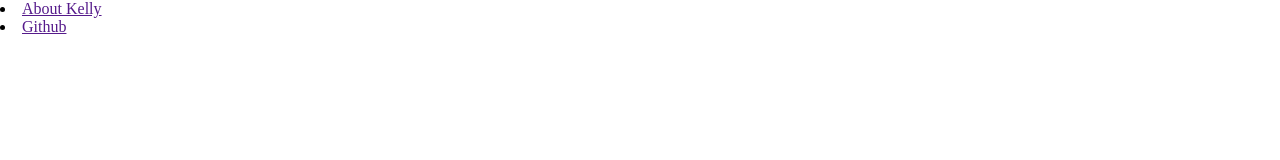
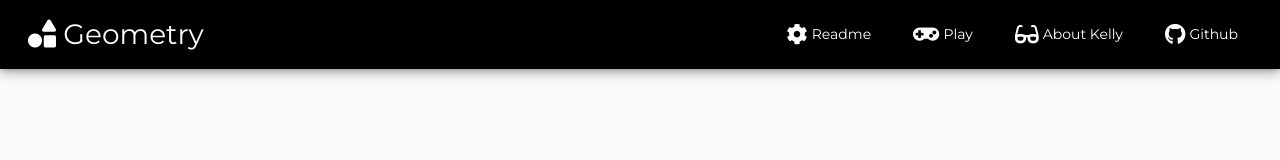
Before and after one commit to kregina/geometry-test, a website with bundled scripts: page index.html in a window 1280 px wide. Built offline with nearby package versions, Linux system fonts and the light colour scheme.

Commit message:
add header

```diff
--- a/index.html
+++ b/index.html
@@ -1,25 +1,57 @@
 <!DOCTYPE html>
 <html>
-
   <head>
-    <meta charset="utf-8">
-    <meta http-equiv="X-UA-Compatible" content="IE=edge">
+    <meta charset="utf-8" />
+    <meta http-equiv="X-UA-Compatible" content="IE=edge" />
     <title>CMind</title>
-    <meta name="viewport" content="width=device-width, initial-scale=1">
-    <link rel="stylesheet" href="main.css">
+    <meta name="viewport" content="width=device-width, initial-scale=1" />
+    <link href="https://fonts.googleapis.com/css?family=Montserrat:400,500" rel="stylesheet" />
+    <link
+      rel="stylesheet"
+      href="https://use.fontawesome.com/releases/v5.7.2/css/all.css"
+      integrity="sha384-fnmOCqbTlWIlj8LyTjo7mOUStjsKC4pOpQbqyi7RrhN7udi9RwhKkMHpvLbHG9Sr"
+      crossorigin="anonymous"
+    />
+    <link rel="stylesheet" href="main.css" />
     <script type="module" src="main.js"></script>
   </head>
 
   <body>
     <header>
-        <div class="logo"></div>
+      <div class="brand">
+        <a href="index.html">
+          <i class="fas fa-shapes"></i>
+          Geometry
+        </a>
+      </div>
       <nav>
-            <li><a href="">About Kelly</a></li>
-            <li><a href="">Github</a></li>
+        <li>
+          <a href="">
+            <i class="fas fa-cog"></i>
+            <span>Readme</span>
+          </a>
+        </li>
+        <li>
+          <a href="">
+            <i class="fas fa-gamepad"></i>
+            <span>Play</span>
+          </a>
+        </li>
+        <li>
+          <a href="">
+            <i class="fas fa-glasses"></i>
+            <span>About Kelly</span>
+          </a>
+        </li>
+        <li>
+          <a href="https://github.com/kregina/geometry-test" target="_blank">
+            <i class="fab fa-github"></i>
+            <span>Github</span>
+          </a>
+        </li>
       </nav>
     </header>
 
     <svg id="canvas"></svg>
   </body>
-
 </html>
--- a/main.css
+++ b/main.css
@@ -1,4 +1,6 @@
 :root{
+    --body-color: #FAFAFA;
+    --primary-color: 248, 187, 208;
     --triangle-color: red;
 }
 
@@ -15,6 +17,79 @@ body,
     box-sizing: border-box;
 }
 
+a {
+    text-decoration: none;
+    color: white;
+}
+
+body{
+    background: var(--body-color);
+    font-family: 'Montserrat', sans-serif;
+    font-size: 14px;
+}
+
+header{
+    background: black;
+    color: white;
+    display: flex;
+    flex-wrap: wrap;
+    flex-direction: column;
+    align-items: center;
+    padding: 1.2em 2em;
+    position: fixed;
+    width: 100%;
+    box-shadow: 0 3px 5px -1px rgba(0,0,0,.2),
+                0 6px 10px 0 rgba(0,0,0,.14),
+                0 1px 18px 0 rgba(0,0,0,.12);
+}
+
+.brand{
+    font-size: 2em;
+}
+
+nav{
+    display: flex;
+    flex-direction: row;
+    align-items: center;
+    list-style-type: none;
+}
+
+nav li{
+    margin-top: 1em;
+}
+
+nav li + li {
+    margin-left: 1em;
+}
+
+nav a {
+    display: flex;
+    align-items: center;
+    padding: .5em 1em;
+    transition: .4s;
+}
+
+nav a:visited{
+    color: inherit;
+}
+
+.github:hover,
+.github:focus,
+nav a:hover,
+nav a:focus{
+    background: rgba(var(--primary-color), .2);
+    color:rgb(var(--primary-color));
+}
+
+nav a i{
+    font-size: 1.5em;
+    margin-right: .2em;
+}
+
+nav a span{
+    display: none;
+}
+
 .circle {
     stroke: var(--triangle-color);
     stroke-width: 1;
@@ -26,3 +101,17 @@ body,
     stroke-width: 1;
     fill: none;
 }
+
+@media only screen and (min-width: 600px) {
+    header{
+        flex-direction: row;
+        justify-content: space-between;
+    }
+    nav li{
+        margin-top: 0;
+    }
+
+    nav a span{
+        display: block;
+    }
+  }
```
Lines whose indentation alone changed are shown as unchanged.
